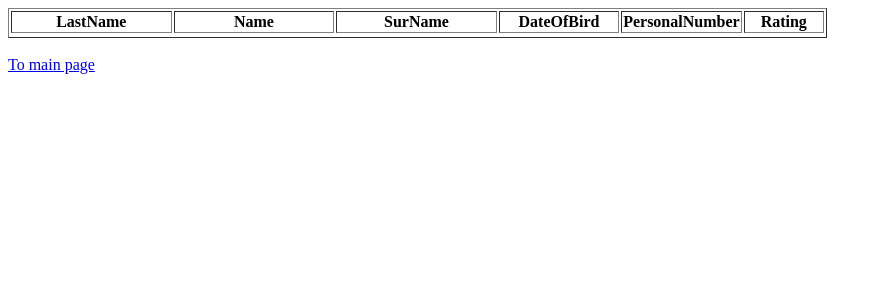
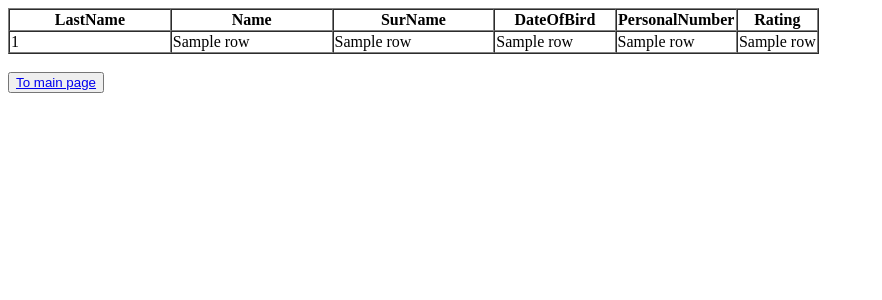
Before and after one commit to nailharr/FlaskBootcamp, a Flask app: template templates/table_peoples.html in a window 1280 px wide. Shown: the top 300 px of the page, without its empty margins (0-882 px from the left). Run offline with Flask 3, Linux system fonts and the light colour scheme; the template is opened without the code that fills it: most values are stand-ins (such as "Sample title", 1, 10 or a date in 2020); lists and menus that the app fills with data are empty.

Commit message:
csv to html

```diff
--- a/main.py
+++ b/main.py
@@ -2,10 +2,6 @@
 
 app = Flask(__name__)
 
-
-# @app.route('/')
-# def main():
-#     return "<h1>Hello, world!</h1><br><a href='/index'>2st page</a>"\
 
 @app.route('/')
 def main():
@@ -13,16 +9,25 @@
     return render_template("main_page.html", placeholder=variable)
 
 
-@app.route('/calc/<x>/<y>')
-def calc(x, y):
-    return f"<h2>Result:</h2> {int(x) + int(y)} <br><a href='/'>Go to main page</a>"
+@app.route('/plus/<x>/<y>')
+def plus(x, y):
+    return f'<h2>Result:</h2> {int(x) + int(y)} <br><br>' \
+           f'<button type="button">' \
+           f'<a href="/">Go to main page</a>' \
+           f'</button>'
 
-# TODO: add table parsing
+
 @app.route('/table')
 def table():
     with open("files_in/peoples_data.csv", "r", encoding="utf8") as file:
-        print(file.read())
-    return render_template("table_peoples.html")
+
+        people_data = list()
+        for line in file.readlines():
+            people_data.append(tuple(line.split('\n')[0].split(',')))
+
+        print(people_data)
+
+    return render_template("table_peoples.html", data=people_data)
 
 if __name__ == '__main__':
     app.run()
--- a/templates/main_page.html
+++ b/templates/main_page.html
@@ -7,7 +7,10 @@
 </head>
 <body>
     <h1>Welcome to flask lesson first template!</h1>
-    <a href="/table">To table</a>
+    <button type="button">
+        <a href="/table">To table ☞</a>
+    </button>
+    <br>
     <br>
 
 {{ placeholder }}
--- a/templates/table_peoples.html
+++ b/templates/table_peoples.html
@@ -6,7 +6,7 @@
     <title>Peoples</title>
 </head>
 <body>
-<table border="1" cellspacing="">
+<table border="1" cellspacing="0">
     <tr>
         <th width = "20%">LastName</th>
         <th width = "20%">Name</th>
@@ -15,12 +15,38 @@
         <th width = "15%">PersonalNumber</th>
         <th width = "10%">Rating</th>
     </tr>
-    <tr>
 
-    </tr>
+        {% for row in data %}
+            <tr>
+                <td>
+                    {{ row[0] }}
+                </td>
+                <td>
+                    {{ row[1] }}
+                </td>
+                <td>
+                    {{ row[2] }}
+                </td>
+                <td>
+                    {{ row[3] }}
+                </td>
+                <td>
+                    {{ row[4] }}
+                </td>
+                <td>
+                    {{ row[5] }}
+                </td>
+            </tr>
+
+        {% endfor %}
+
 </table>
 <br>
-<a href="/">To main page</a>
+<button type="button">
+    <a href="/">To main page</a>
+</button>
+
 {% endblock %}
+
 </body>
 </html>
```
Also changed, not shown: 1 other file.
